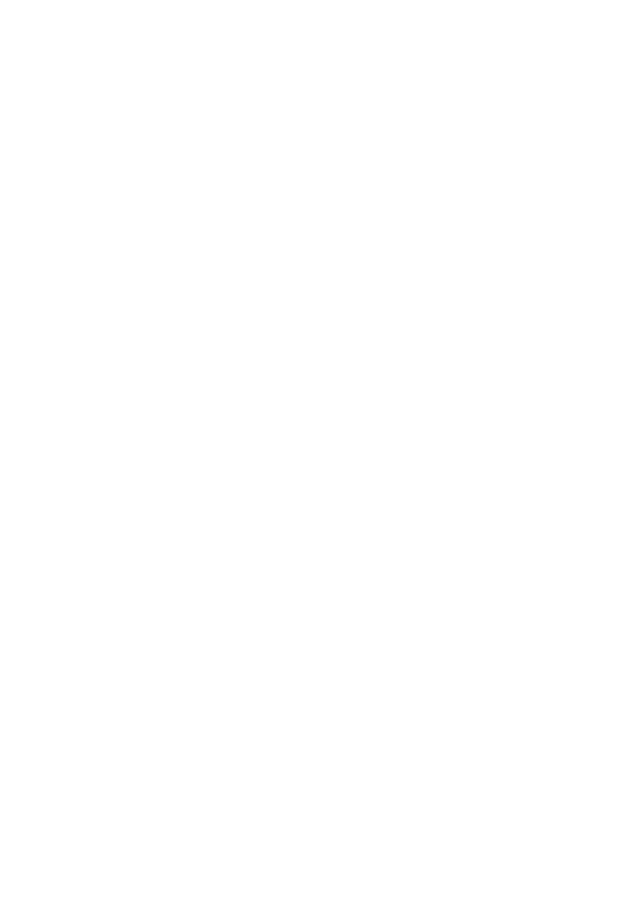
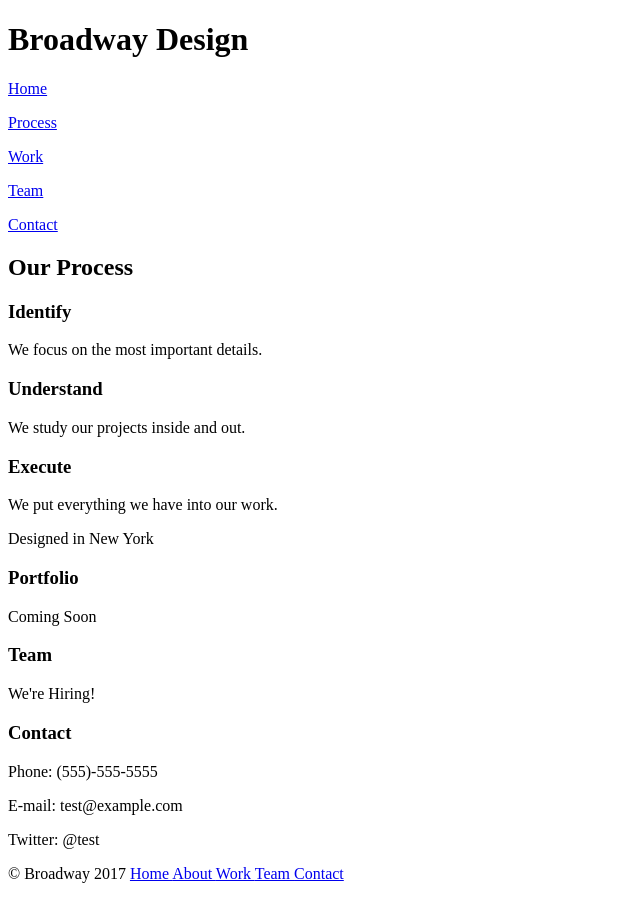
Before and after one commit to UweCode/Broadway, a plain HTML site: page index.html in a window 1280 px wide. Shown: the whole page, without its empty margins (0-640 px from the left). Before the commit the page ends 800 px from the top, so only its background shows below. Drawn offline with Linux system fonts and the light colour scheme.

Commit message:
Add html for page.

```diff
--- a/index.html
+++ b/index.html
@@ -7,5 +7,63 @@
   </head>
   <body>
 
+    <!-- Top Section with Navigation -->
+
+    <div class="imageDiv topNav">
+      <h1>Broadway Design</h1>
+      <p>
+        <a href="#">Home</a>
+      </p>
+      <p>
+        <a href="#">Process</a>
+      </p>
+      <p>
+        <a href="#">Work</a>
+      </p>
+      <p>
+        <a href="#">Team</a>
+      </p>
+      <p>
+        <a href="#">Contact</a>
+      </p>
+    </div>
+    <h2>Our Process</h2>
+
+    <p></p>
+    <h3>Identify</h3>
+    <p>We focus on the most important details.</p>
+
+    <p></p>
+    <h3>Understand</h3>
+    <p>We study our projects inside and out.</p>
+
+    <p></p>
+    <h3>Execute</h3>
+    <p>We put everything we have into our work.</p>
+
+    <div class="imageDiv">
+      <p>Designed in New York</p>
+    </div>
+
+    <h3>Portfolio</h3>
+    <p>Coming Soon</p>
+
+    <h3>Team</h3>
+    <p>We're Hiring!</p>
+
+    <h3>Contact</h3>
+    <p>Phone: (555)-555-5555</p>
+    <p>E-mail: test@example.com</p>
+    <p>Twitter: @test</p>
+
+    <p class="bottomNav">
+      <span>© Broadway 2017</span>
+      <span><a href="#"> Home </a></span>
+      <span><a href="#"> About </a></span>
+      <span><a href="#"> Work </a></span>
+      <span><a href="#"> Team </a></span>
+      <span><a href="#"> Contact </a></span>
+    </p>
+
   </body>
 </html>
```
